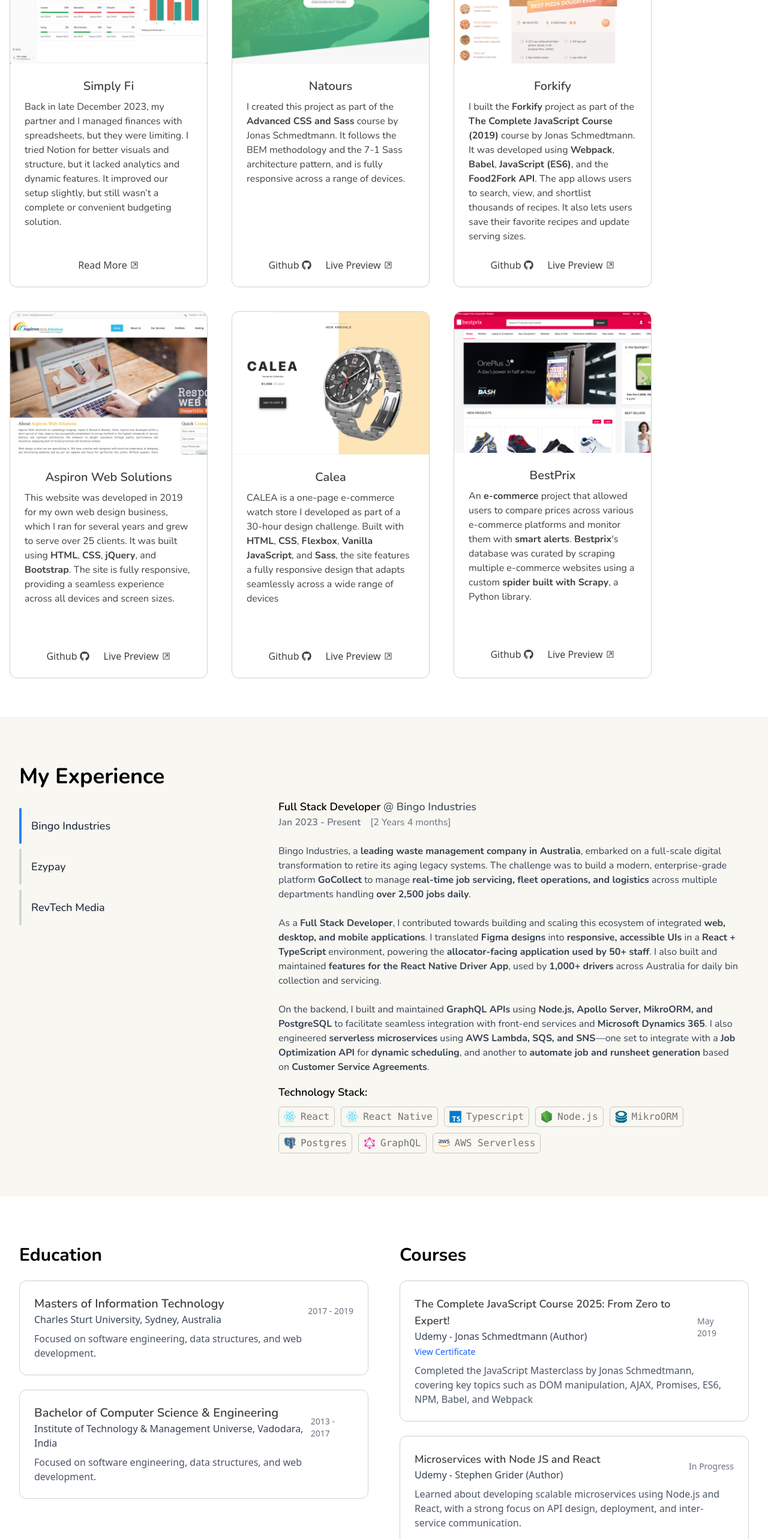
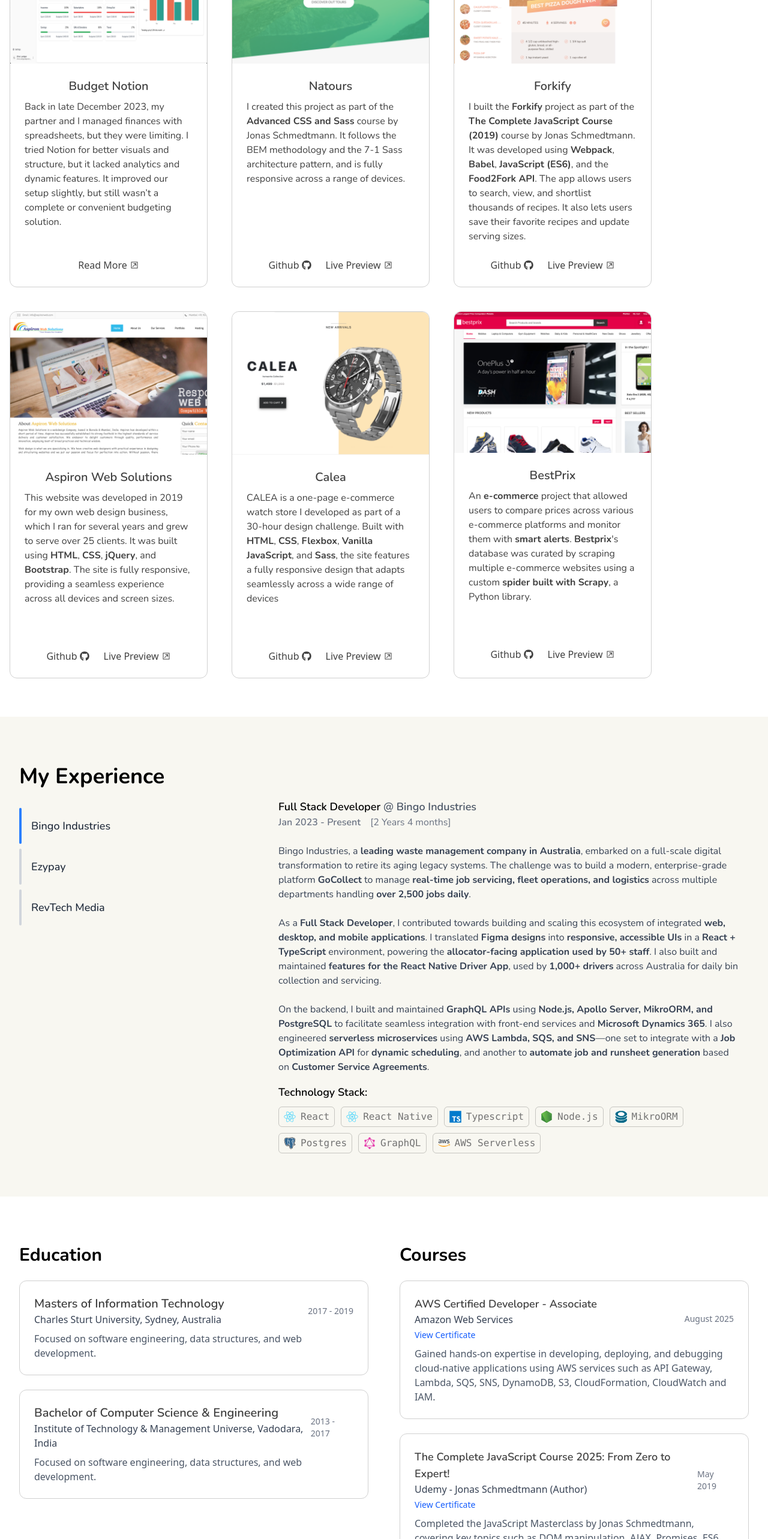
Before and after one commit to dhaivat28/dhaivat28.github.io, a React (Vite) app: page / in a window 1280 px wide. Shown: the part 2055-4621 px from the top of the page at 60% size. Built offline with nearby package versions, Linux system fonts and the light colour scheme; no server answers.

Commit message:
Added aws coruse info

```diff
--- a/src/components/Academics/utils.ts
+++ b/src/components/Academics/utils.ts
@@ -19,6 +19,15 @@ export const academics = [
 
 export const courses = [
   {
+    title: "AWS Certified Developer - Associate",
+    provider: "Amazon Web Services",
+    date: "August 2025",
+    certificate:
+      "https://www.credly.com/badges/f480a1c0-e720-420a-b52d-02ff8ed78712/public_url",
+    description:
+      "Gained hands-on expertise in developing, deploying, and debugging cloud-native applications using AWS services such as API Gateway, Lambda, SQS, SNS, DynamoDB, S3, CloudFormation, CloudWatch and IAM.",
+  },
+  {
     title: "The Complete JavaScript Course 2025: From Zero to Expert!",
     provider: "Udemy - Jonas Schmedtmann (Author)",
     date: "May 2019",
--- a/src/components/projects/ProjectModal.tsx
+++ b/src/components/projects/ProjectModal.tsx
@@ -31,7 +31,7 @@ export const ProjectModal = ({ setShowNewProjectModal }: ProjectModalProps) => {
             <IoCloseCircleOutline className="h-8 w-8 cursor-pointer" />
           </button>
 
-          <h2 className="text-3xl font-semibold mb-6">Simply Fi</h2>
+          <h2 className="text-3xl font-semibold mb-6">Budget Notion</h2>
 
           <Carousel />
 
--- a/src/components/projects/util.ts
+++ b/src/components/projects/util.ts
@@ -18,7 +18,7 @@ export interface ProjectItem {
 export const PROJECTS_DATA: ProjectItem[] = [
   {
     id: 0,
-    title: "Simply Fi",
+    title: "Budget Notion",
     image: budgetTracker,
     isNew: true,
     description:
```
